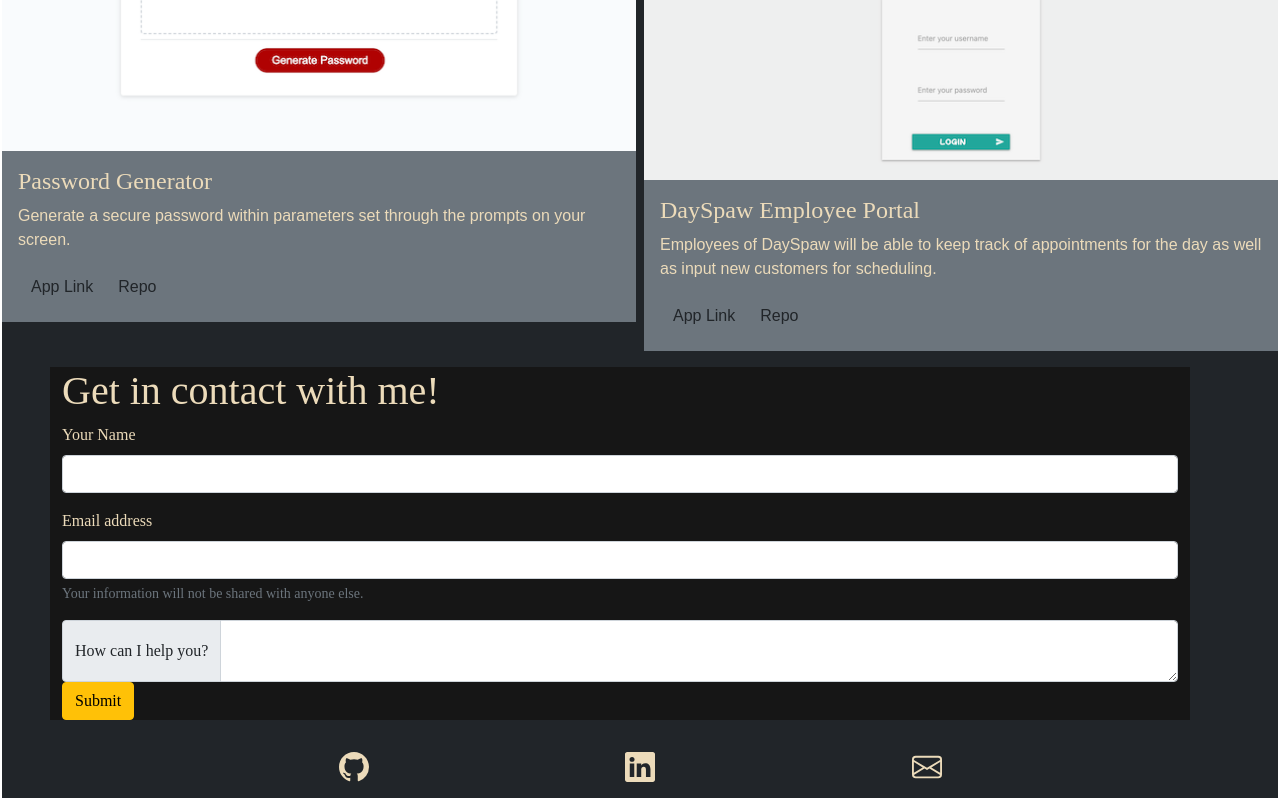
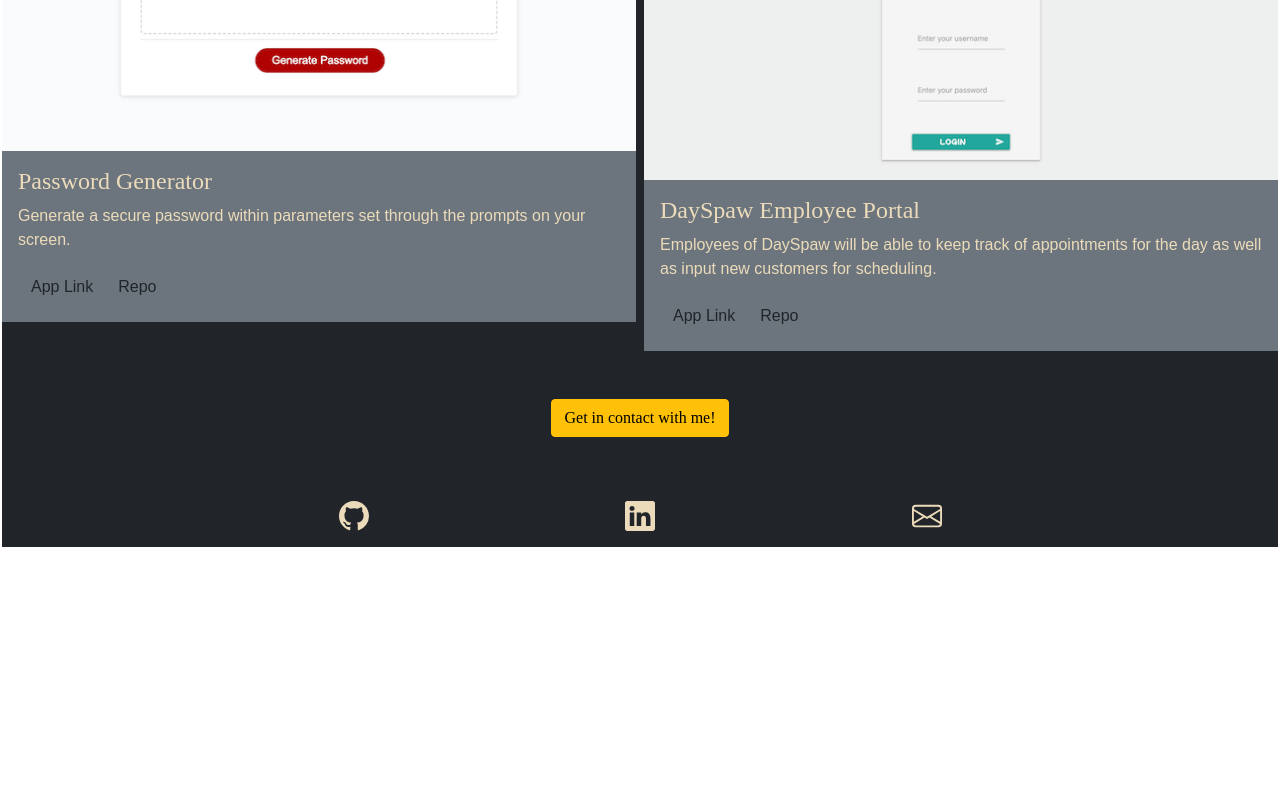
Before and after one commit to cah4758/cah4758.github.io, a React (Create React App) app: page / in a window 1280 px wide. Shown: the part 1288-2088 px from the top of the page. After the commit the page ends 1837 px from the top, so only its background shows below. Built offline with nearby package versions, Linux system fonts and the light colour scheme.

Commit message:
Contact modal addition

```diff
--- a/package.json
+++ b/package.json
@@ -13,6 +13,7 @@
     "react-bootstrap": "^2.1.0",
     "react-bootstrap-icons": "^1.7.2",
     "react-dom": "^17.0.2",
+    "react-router-dom": "^6.2.1",
     "react-scripts": "5.0.0",
     "web-vitals": "^2.1.2"
   },
--- a/src/App.js
+++ b/src/App.js
@@ -1,3 +1,4 @@
+import React from "react";
 import Navbar from "./components/Navbar";
 import AboutMe from "./components/AboutMe";
 import ProjectCard from "./components/ProjectCard";
--- a/src/components/Contact.js
+++ b/src/components/Contact.js
@@ -3,38 +3,76 @@ import "../index.css";
 
 function Contact() {
   return (
-    <div className="container mx-5 my-3">
-      <h1>Get in contact with me!</h1>
-      <form id="contact">
+    <>
+      <div className="my-5 text-center">
+        <button
+          type="button"
+          class="btn btn-warning"
+          data-bs-toggle="modal"
+          data-bs-target="#exampleModal"
+        >
+          Get in contact with me!{" "}
+        </button>
+      </div>
+      <div
+        className="modal fade"
+        id="exampleModal"
+        tabindex="-1"
+        aria-labelledby="exampleModalLabel"
+        aria-hidden="true"
+      >
+        <div className="modal-dialog">
+          <div className="modal-content bg-secondary">
+            <div className="modal-header">
+              <h5 className="modal-title" id="exampleModalLabel">
+                Contact Me
+              </h5>
+              <button
+                type="button"
+                className="btn-close"
+                data-bs-dismiss="modal"
+                aria-label="Close"
+              ></button>
+            </div>
+            <div className="modal-body">
+              <form>
                 <div className="mb-3">
-          <label for="nameInput" className="form-label">
-            Your Name
+                  <label for="contactEmail" className="col-form-label">
+                    Your Email:
                   </label>
-          <input type="text" className="form-control" id="nameInput" />
+                  <input
+                    type="text"
+                    className="form-control"
+                    id="contactEmail"
+                  />
                 </div>
                 <div className="mb-3">
-          <label for="emailInput" className="form-label">
-            Email address
+                  <label for="message-text" className="col-form-label">
+                    Message:
                   </label>
-          <input
-            type="email"
+                  <textarea
                     className="form-control"
-            id="emailInput"
-            aria-describedby="emailHelp"
-          />
-          <div id="emailHelp" className="form-text">
-            Your information will not be shared with anyone else.
+                    id="message-text"
+                  ></textarea>
+                </div>
+              </form>
+            </div>
+            <div className="modal-footer">
+              <button
+                type="button"
+                className="btn btn-secondary"
+                data-bs-dismiss="modal"
+              >
+                Close
+              </button>
+              <button type="button" className="btn btn-warning">
+                Send message
+              </button>
             </div>
           </div>
-        <div className="input-group">
-          <span className="input-group-text">How can I help you?</span>
-          <textarea className="form-control" aria-label="textArea"></textarea>
         </div>
-        <button type="submit" className="btn btn-warning">
-          Submit
-        </button>
-      </form>
       </div>
+    </>
   );
 }
 
--- a/src/components/Navbar.js
+++ b/src/components/Navbar.js
@@ -21,7 +21,7 @@ function Navbar() {
           <span className="navbar-toggler-icon bg-dark"></span>
         </button>
         <div className="collapse navbar-collapse" id="navbarTogglerDemo02">
-          <ul className="navbar-nav me-auto mb-2 mb-lg-0">
+          <ul className="navbar-nav text-center me-auto mb-2 mb-lg-0">
             <li className="nav-item">
               <a className="nav-link text-light" href="#about-me">
                 About Me
```
Also changed, not shown: 2 other files (tests, documents, lock files or other folders). Lines whose indentation alone changed are shown as unchanged.
